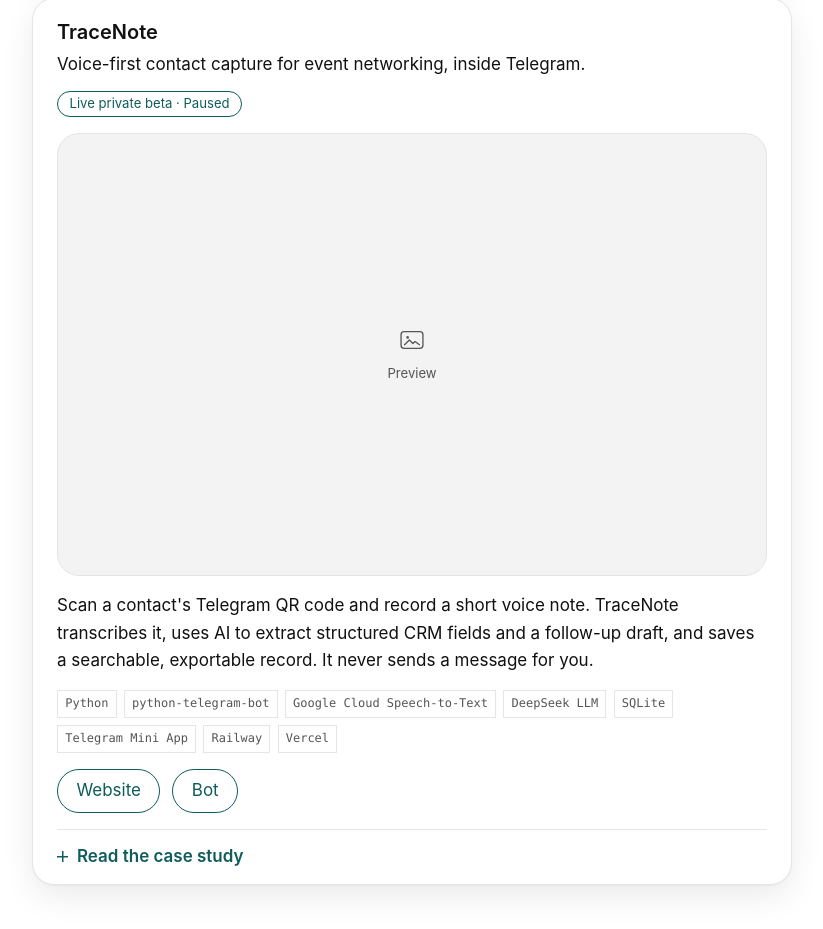
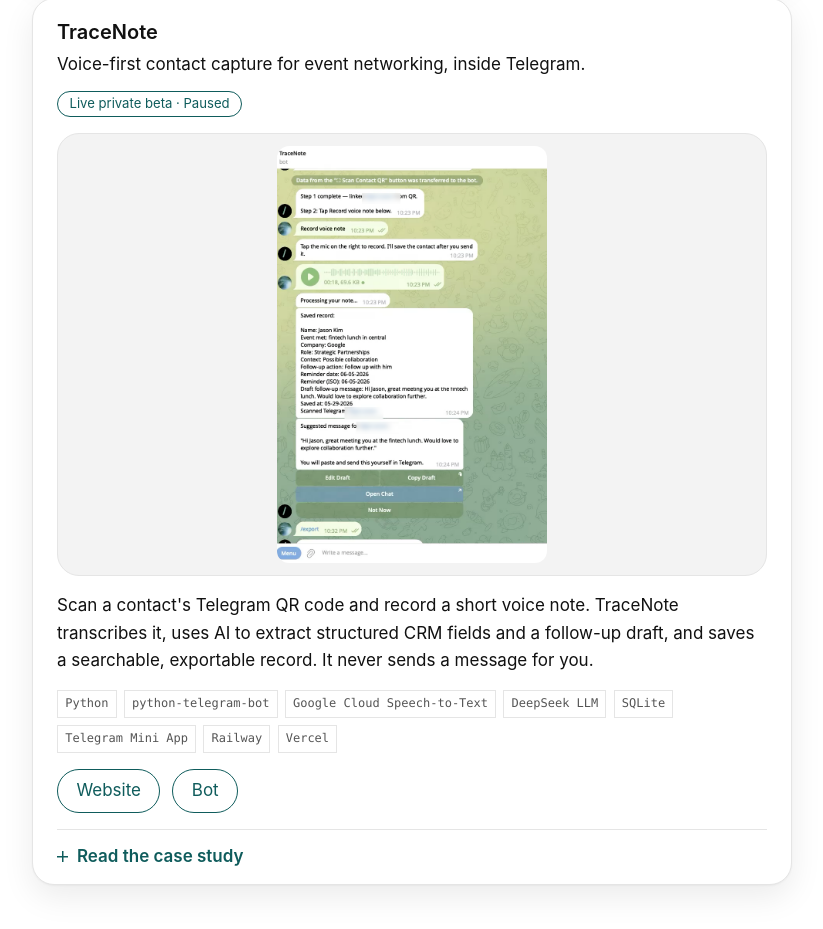
Before and after one commit to jklabs-ai/jklabs-ai.github.io, a plain HTML site: page index.html in a window 1280 px wide. Shown: the part 1597-2526 px from the top of the page, without its empty margins (228-1051 px from the left). Drawn offline with Linux system fonts and the light colour scheme.

Commit message:
Save the TraceNote screenshot inside the shared preview window.
Co-authored-by: Cursor <cursoragent@cursor.com>

```diff
--- a/index.html
+++ b/index.html
@@ -181,17 +181,17 @@
           <h3>TraceNote</h3>
           <p class="tagline">Voice-first contact capture for event networking, inside Telegram.</p>
           <p class="pill">Live private beta · Paused</p>
-          <!-- Empty window until /assets/img/projects/tracenote-1.png exists. Keep this window and center that image inside it, the same way as DataPlug. -->
-          <figure class="project-shot">
-            <div class="shot-placeholder" role="img" aria-label="TraceNote preview">
-              <svg class="shot-mark" viewBox="0 0 32 32" aria-hidden="true">
-                <rect x="3.5" y="6.5" width="25" height="19" rx="3.5" fill="none" stroke="currentColor" stroke-width="1.5"></rect>
-                <circle cx="11" cy="13" r="1.5" fill="currentColor"></circle>
-                <path d="M7.5 21.5 13 16l4 4 2.5-2.2 5 3.7" fill="none" stroke="currentColor" stroke-width="1.5" stroke-linejoin="round" stroke-linecap="round"></path>
-              </svg>
-              <p>Preview</p>
-            </div>
+          <figure class="project-shot project-shot-portrait">
+            <a class="shot-open" href="/assets/img/projects/tracenote-1.png" data-shot-open="tracenote-shot">
+              <img src="/assets/img/projects/tracenote-1.png" alt="TraceNote chat where a voice note becomes a saved contact, with a follow-up draft and buttons to edit, copy, or open the chat. Select to view the full screenshot." width="700" height="1080" loading="lazy">
+            </a>
           </figure>
+          <dialog class="shot-dialog" id="tracenote-shot" aria-label="TraceNote screenshot">
+            <form method="dialog">
+              <button type="submit" class="button">Close</button>
+            </form>
+            <img src="/assets/img/projects/tracenote-1.png" alt="" width="700" height="1080">
+          </dialog>
           <p>Scan a contact's Telegram QR code and record a short voice note. TraceNote transcribes it, uses AI to extract structured CRM fields and a follow-up draft, and saves a searchable, exportable record. It never sends a message for you.</p>
           <ul class="tags">
             <li>Python</li>
```
Also changed, not shown: assets/img/projects/tracenote-1.png (added).
